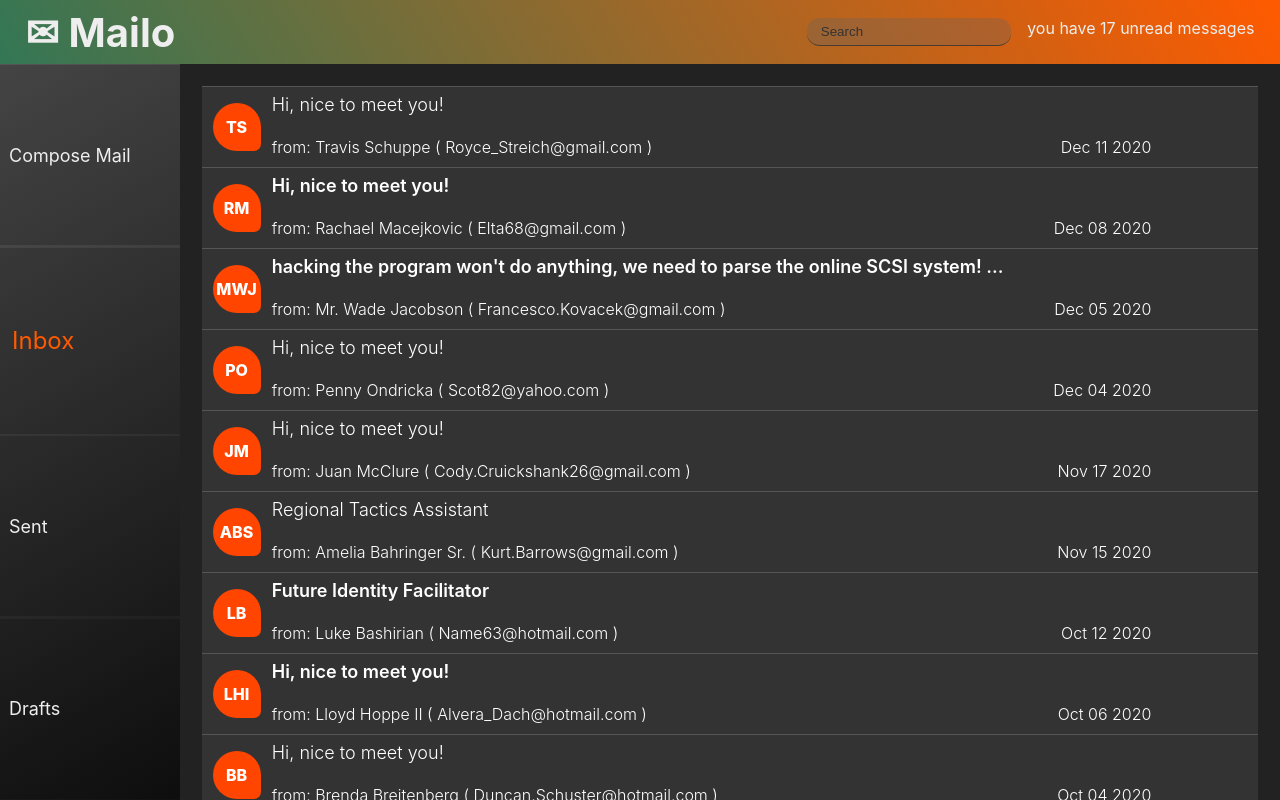
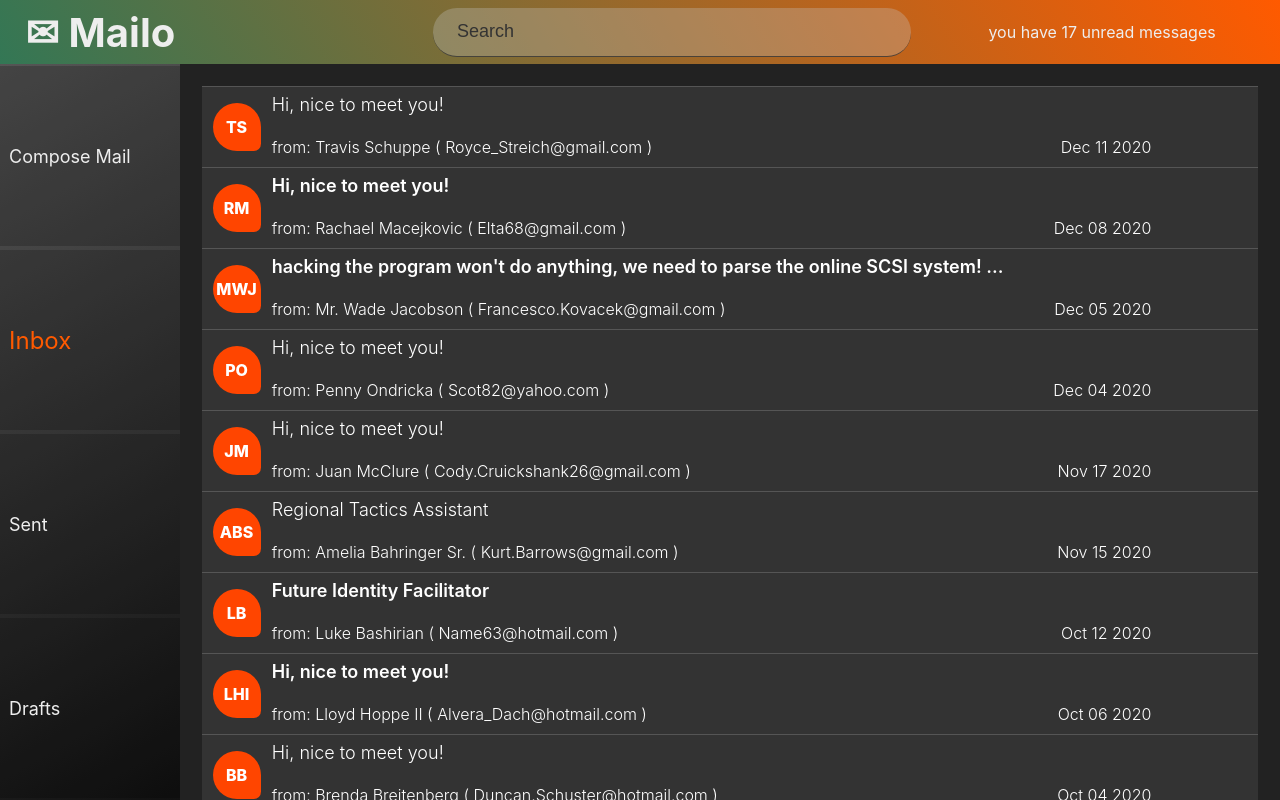
Before and after one commit to AlonBru/Mailo, a React (Create React App) app: page /all in a window 1280 px wide. Built offline with nearby package versions, Linux system fonts and the light colour scheme.

Commit message:
looking good

```diff
--- a/src/App.scss
+++ b/src/App.scss
@@ -22,7 +22,7 @@
   position: relative;
   background-image: linear-gradient( -30deg, #111, #555) ;
   & a{
-    transition: .2s;
+    // transition: .1s;
     padding: 0.5em ;
     text-decoration: none;
     font-size:large;
@@ -40,7 +40,7 @@
   }
   .active{
     border-left:  rgb(255, 90, 0) 2% solid;
-    font-size:x-large;
+    & span{font-size:x-large;}
     color: rgb(255, 90, 0);
   }
 }
@@ -80,9 +80,14 @@
     width: fit-content;
     margin:auto 0;
   }
-  span{
+  &>span{
     display: flex;
     flex-direction: row-reverse;
+    justify-content: space-around;
+    height:8vh;
+    align-items: center;
+    width:100%;
+    max-width: 70%;
     button{
       color:#eee;
       background-color: black;
@@ -91,24 +96,25 @@
     }
     input{
       transition:.5s;
+      width:50%;
       outline:none;
-      height:2em;
-      padding: 0 1em ;
-      border-radius:1em/.9em;
+      height:3em;
+      padding: 0 1.5em ;
+      border-radius:1.5em/1.5em;
       color:#444;
       border:none;
       border-bottom: solid 1px rgba(50,50,50,.8);
-      background-color: rgba(100,100,100,.3);
-      &:hover{
-        background-color: rgba(200,200,200,.3);
+      background-color: rgba(200,200,200,.3);
+      font-size: medium;
+      &:hover,&:focus{
+        background-color: rgba(200,200,200,.7);
+        // height:2.5em;
         color:#eee;
       }
       &::placeholder{
         color: #333;
+        font-size: large;
       }
-    }
-    & *{
-      margin-left:1em;
     }
   }
   background-image:linear-gradient(58deg, #375, #ff5a00);
--- a/src/pages/MailList.js
+++ b/src/pages/MailList.js
@@ -2,7 +2,8 @@
 import './stylesheets/mail-list.scss'
 import {MailContext} from '../App'
 import MailListItem from '../components/MailListItem'
-import ToolBar from '../components/Toolbar'
+import Toolbar from '../components/Toolbar'
+import NoMail from '../components/NoMail'
 
 function MailList() {
   const {mails:allMails,setMails:setAllMails} = useContext(MailContext)
@@ -35,8 +36,8 @@
   ))
 
   return (<>
-  <ToolBar>
-    <span>
+  <Toolbar>
+    <span className='unread'>
       you have {unread.length} unread messages
     </span>
     <input className='search'
@@ -46,12 +47,12 @@
         setSearch(e.target.value)
       }}
     />
-  </ToolBar>
+  </Toolbar>
   <main>
     <content className="contents">
       {mailsToDisplay.length
       ? mailsToDisplay
-      :<h2> no mails found</h2> }
+      :<NoMail text={"no Mails found"+(mails?` with search term ${search}`:'')}/>}
     </content>
   </main>
   </>)
--- a/src/pages/stylesheets/mail-list.scss
+++ b/src/pages/stylesheets/mail-list.scss
@@ -1,4 +1,8 @@
-
+.unread{
+  // font-size: 2vh;
+  height:fit-content;
+  line-height: 1em;
+}
 .mail-list{
   transition:.9s;
   position: relative;
```
Also changed, not shown: src/components/svgs/noMail.svg, 1 other file (tests, documents, lock files or other folders).
